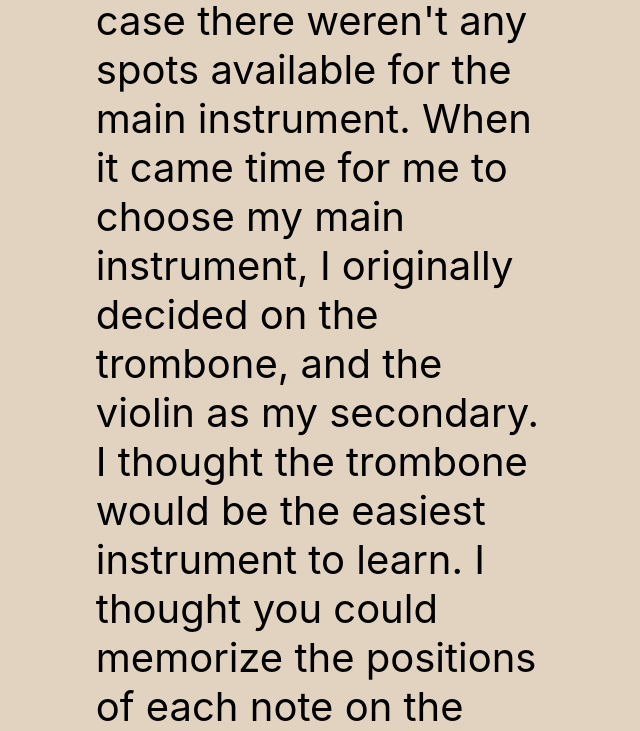
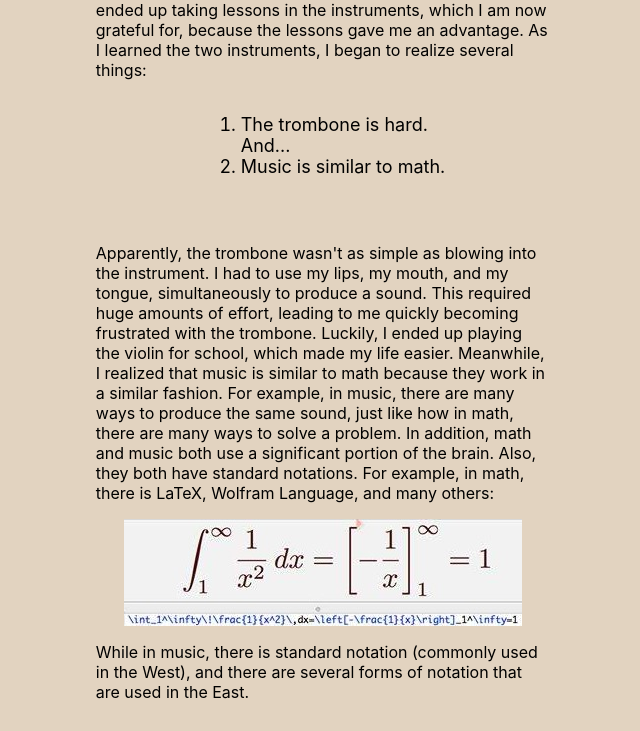
Before and after one commit to maxfang168/english-project-replit-port, a plain HTML site: page music.html in a window 1280 px wide. Shown: the part 790-1521 px from the top of the page, without its empty margins (317-957 px from the left). Drawn offline with Linux system fonts and the light colour scheme; a script that the page names is missing.

Commit message:
Finished except for images

```diff
--- a/music.html
+++ b/music.html
@@ -50,29 +50,29 @@
       <h1 class="title">Music</h1>
       <p class="paragraph" width="50%;">The school district provided musical education starting from 5th grade.
         Therefore, students were required to choose a main instrument, and a 2nd, backup instrument in case there weren't
-        any spots available for the main instrument. When it came time for me to choose my main instrument, I originally
+        any spots available for the main instrument. When the time came for me to choose my main instrument, I originally
         decided on the trombone, and the violin as my secondary. I thought the trombone would be the
-        easiest instrument to learn. I thought you could memorize the positions of each note on the slide, and
-        blow. I also decided that the violin would be my secondary because it was the only other instrument I knew.
+        easiest instrument to learn since I thought you could memorize the positions of each note on the slide, and
+        blow, which would make it a matter of memorization, and wouldn't require any effort. I also decided that the violin would be my secondary because it was the only other instrument I knew.
         However, my mom convinced me to make the violin my primary instrument, and the trombone my secondary instrument.
         Since there was still some time left until 5th grade, my mom put me on lessons for both instruments so I
-        could get a high start. I initially complained, because it was still summer break, and I didn't want to use my
+        could get a head start. I initially complained, because it was still summer break, and I didn't want to use my
         break time on education since I would be receiving plenty of education from school as soon as the break ended.
-        However, my mom convinced me again, and I ended up taking lessons in the instruments, for which I am now grateful
-        for because the lessons gave me an advantage. As I learned the two instruments, I began to realize several
+        However, my mom convinced me again, and I ended up taking lessons in the instruments, which I am now grateful
+        for, because the lessons gave me an advantage. As I learned the two instruments, I began to realize several
         things:<span>
-          <ol>
+          <ol style="font-size: large; color: rgb(0, 0, 0);">
             <li>The trombone is hard.</li>
             And...
-            <li>Math is similar to music.</li>
+            <li>Music is similar to math.</li>
           </ol>
         </span></p>
-      <p class="paragraph" width="50%;">Apparently, the trombone wasn't as simple as blowing into the instrument. You had
-        to use your lips, your mouth, and your tongue at the same time to produce a sound. This required huge amounts of
+      <p class="paragraph" width="50%;">Apparently, the trombone wasn't as simple as blowing into the instrument. I had
+        to use my lips, my mouth, and my tongue, simultaneously to produce a sound. This required huge amounts of
         effort, leading to me quickly becoming frustrated with the trombone. Luckily, I ended up playing the violin for
-        school, which made my life easier. I realized that math is similar to music because of how it functions. For
+        school, which made my life easier. Meanwhile, I realized that music is similar to math because they work in a similar fashion. For
         example, in music, there are many ways to produce the same sound, just like how in math, there are many ways to
-        solve a problem. In addition, math and music both use a significant portion of the brain. In addition, they also have
+        solve a problem. In addition, math and music both use a significant portion of the brain. Also, they both have
         standard notations. For example, in math, there is LaTeX, Wolfram Language, and many others:</p><img
         src="LaTeX.jpeg" height="107" width="398" alt="LaTeX Demo (Top is formatted math, bottom is original LaTeX).">
       <p class="paragraph" width="50%;">While in music, there is standard notation (commonly used in the West), and there
@@ -80,7 +80,6 @@
       <figure style="display: flex; justify-content: center; align-items: center;">
         <img src="westernmusicalnotation.jfif">
         </figure>
-        <br>
         <figure  style="display: flex; justify-content: center; align-items: center;">
         <subtitle style="text-align: center;">Western Musical Notation Example</subtitle>
         </figure>
@@ -88,7 +87,6 @@
       <figure style="display: flex; justify-content: center; align-items: center;">
         <img src="chinesemusicalnotation.jfif">
         </figure>
-        <br>
         <subtitle  style="display: flex; justify-content: center; align-items: center;">Eastern (Chinese) Musical Notation Example</subtitle>
     </figure>
     <br>
--- a/style.css
+++ b/style.css
@@ -245,7 +245,7 @@ main {
   justify-content: left;
   animation: slide-in-x 3s ease-in-out;
   max-width: 40%;
-  font-size: 2.5rem;
+  font-size: medium;
 }
 
 .paragraph-wide {
```
Also changed, not shown: aboutsite.html (+1 -1 lines), index.html (+1 -1 lines), volunteering.html (+1 -1 lines), westernmusicalnotation - Copy.jfif (added).
